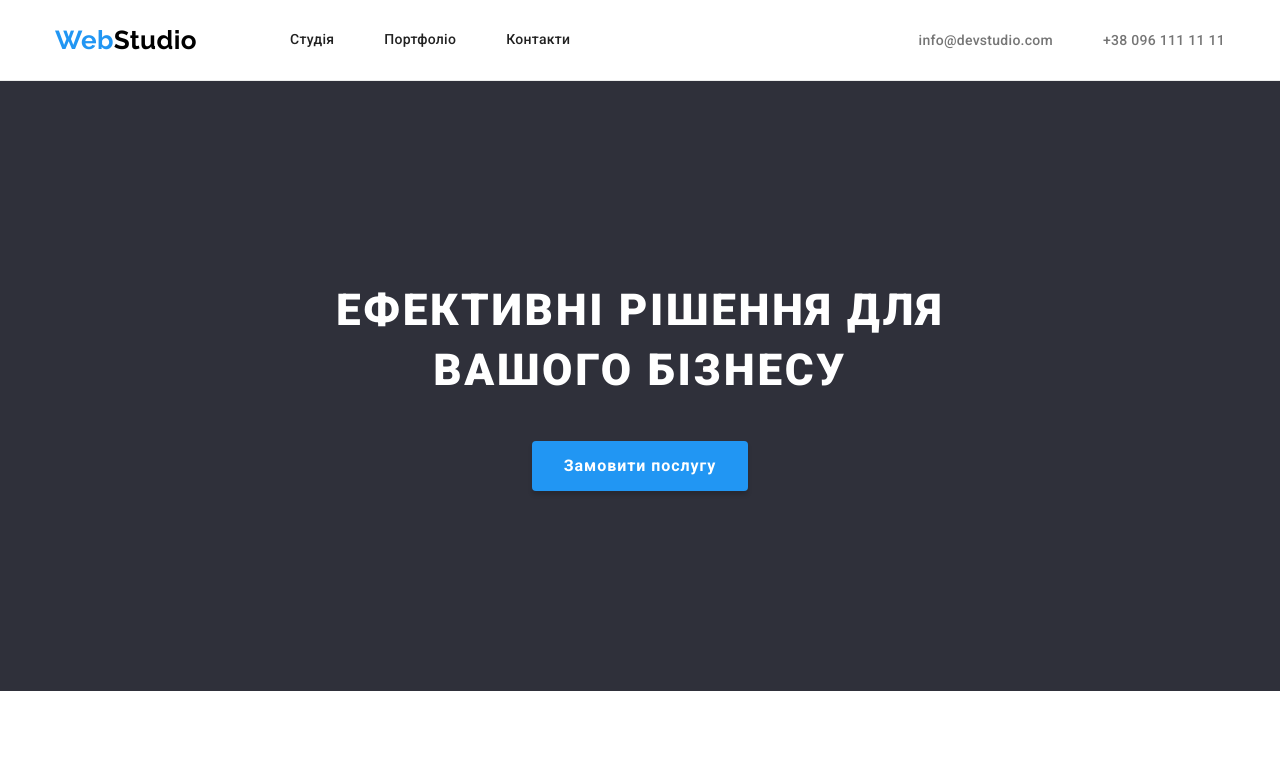
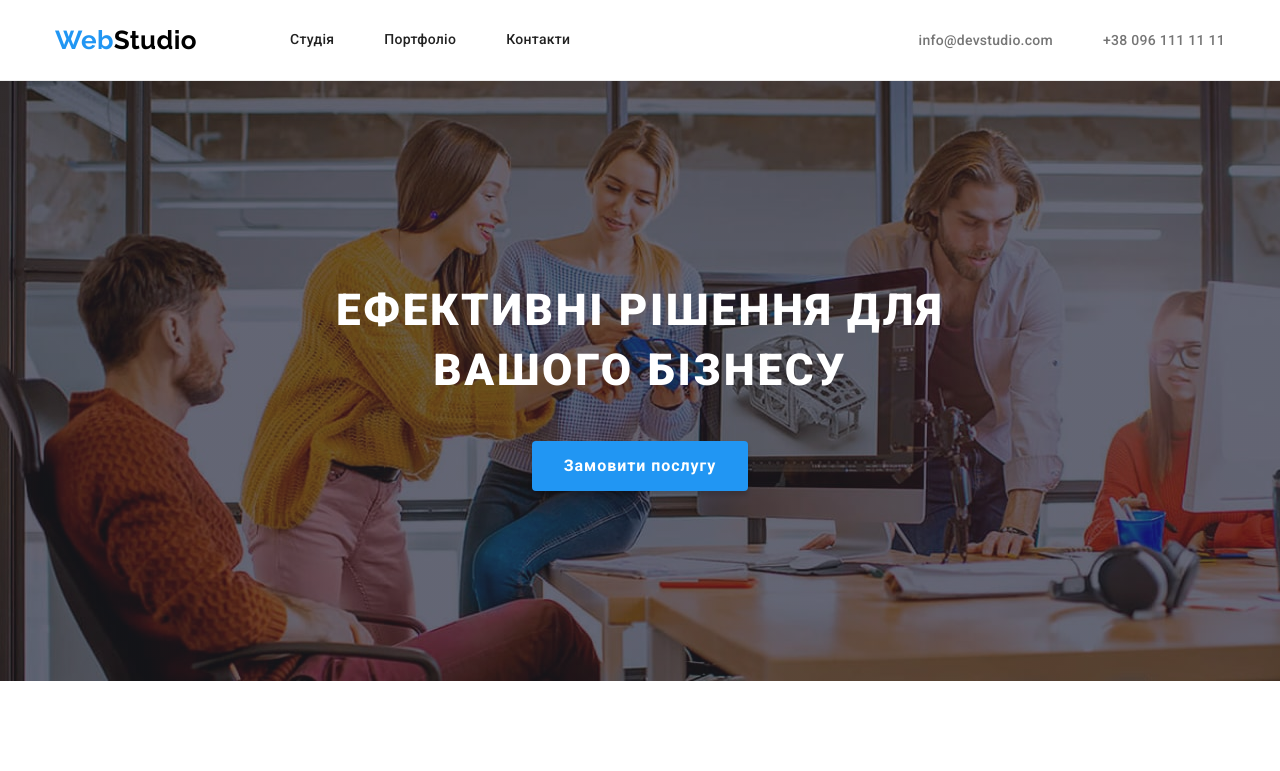
Before and after one commit to YaroslavKuzmenko007/goit-markup-hw-04, a plain HTML site: page index.html in a window 1280 px wide. Shown: the top 771 px of the page. Drawn offline with nearby package versions, Linux system fonts and the light colour scheme.

Commit message:
add bg img
add bg img + gradient

```diff
--- a/css/style.css
+++ b/css/style.css
@@ -73,6 +73,22 @@ img {
   clip: rect(0 0 0 0);
   clip-path: inset(50%);
   margin: -1px;
+}
+
+.main {
+  height: 600px;
+  max-width: 1600px;
+  margin: 0 auto;
+  background: var(--bg-color);
+  padding: 200px 0;
+  background-image: linear-gradient(
+      to right,
+      rgba(47, 48, 58, 0.4),
+      rgba(47, 48, 58, 0.4)
+    ),
+    url(../images/bgimage.jpg);
+  background-repeat: no-repeat;
+  background-size: cover;
 }
 
 .header {
@@ -166,11 +182,6 @@ img {
 .href:hover,
 .href:focus {
   color: var(--color-acent);
-}
-
-.main {
-  background: var(--bg-color);
-  padding: 200px 0;
 }
 
 .main-head {
```
Also changed, not shown: images/bgimage.jpg (added).
